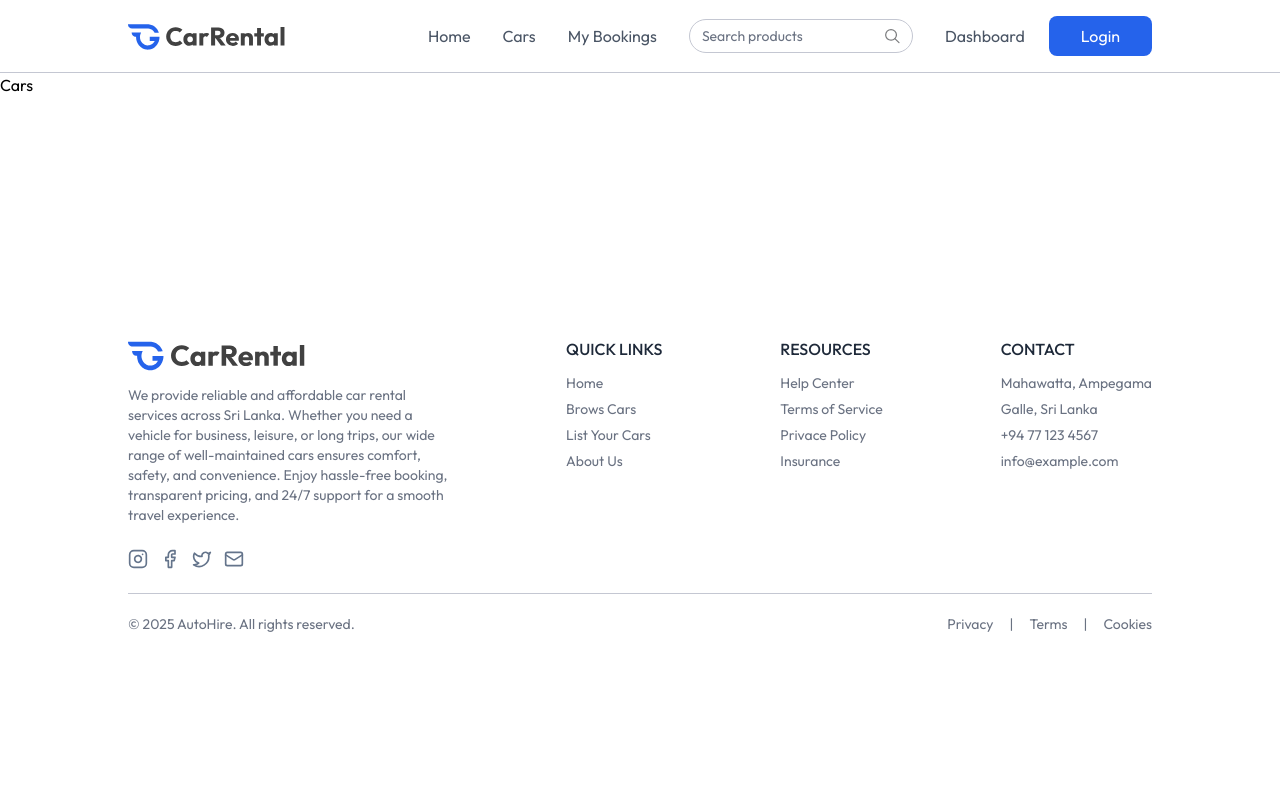
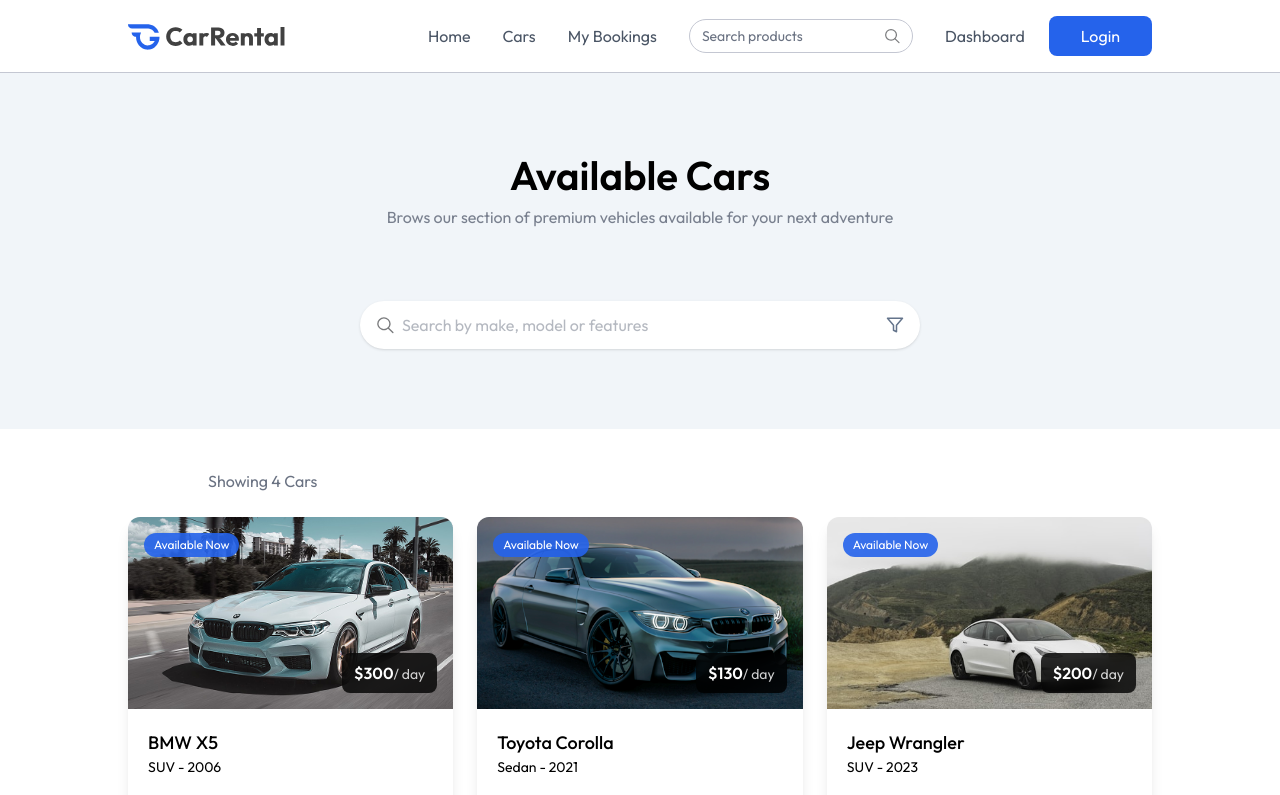
Before and after one commit to NisalMallawaarachchi/auto-hire-mern, a React (Vite) app in the folder client/: page /cars in a window 1280 px wide. Shown: the top 795 px of the page. Built offline with nearby package versions, Linux system fonts and the light colour scheme.

Commit message:
feat: create showing all cars in Cars page

```diff
--- a/client/src/pages/Cars.jsx
+++ b/client/src/pages/Cars.jsx
@@ -1,9 +1,53 @@
-import React from 'react'
+import Title from "../components/Title";
+import { assets, dummyCarData } from "../assets/assets";
+import { useState } from "react";
+import CarCard from "../components/CarCard.jsx";
 
 const Cars = () => {
+  const [input, setInput] = useState("");
+
   return (
-    <div>Cars</div>
-  )
-}
+    <div>
+      <div className="flex flex-col items-center py-20 bg-light max-md:px-4">
+        <Title
+          title="Available Cars"
+          subtitle="Brows our section of premium vehicles available for your next adventure"
+        />
 
-export default Cars
+        <div className="flex items-center bg-white px-4 mt-6 max-w-140 w-full h-12 rounded-full shadow">
+          <img
+            src={assets.search_icon}
+            alt="Search Icon"
+            className="w-4.5 h-4.5 mr-2"
+          />
+          <input
+            onClick={(e) => setInput(e.target.value)}
+            value={input}
+            type="text"
+            placeholder="Search by make, model or features"
+            className="w-full h-full outline-none text-gray-500"
+          />
+          <img
+            src={assets.filter_icon}
+            alt="Filter Icon"
+            className="w-4.5 h-4.5 ml-2"
+          />
+        </div>
+      </div>
+
+      <div className="px-6 md:px-16 lg:px-24 xl:px-32 mt-10">
+        <p className="text-gray-500 xl:px-20 max-2-7xl mx-auto">Showing {dummyCarData.length} Cars</p>
+
+        <div className="grid grid-cols-1 sm:grid-cols-2 lg:grid-cols-3 gap-6 mt-6 mb-20">
+          {dummyCarData.map((car, index) => (
+            <div key={index}>
+              <CarCard car={car} />
+            </div>
+          ))}
+        </div>
+      </div>
+    </div>
+  );
+};
+
+export default Cars;
```
